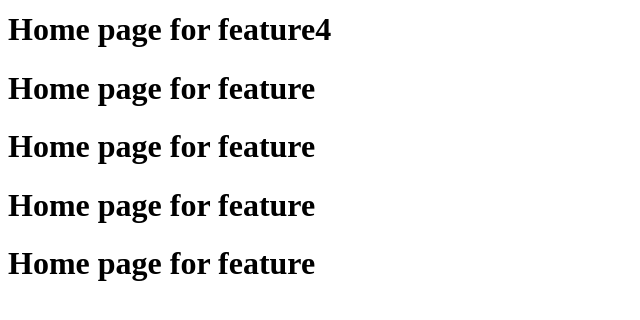
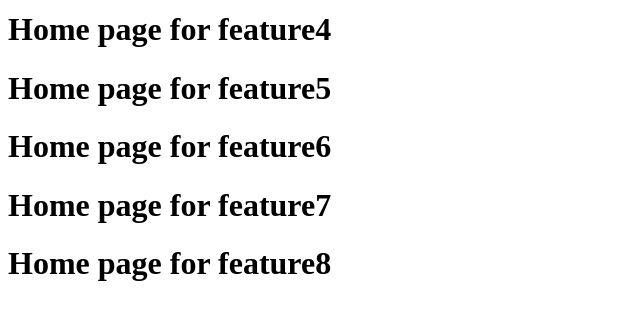
Before and after one commit to techhimanshu-beep/git-rebase, a plain HTML site: page index.html in a window 1280 px wide. Shown: the part 244-564 px from the top of the page, without its empty margins (0-640 px from the left). Drawn offline with Linux system fonts and the light colour scheme.

Commit message:
add 5678

```diff
--- a/index.html
+++ b/index.html
@@ -16,10 +16,10 @@
     <h1>Home page for feature4</h1>
 
 
-    <h1>Home page for feature</h1>
-    <h1>Home page for feature</h1>
-    <h1>Home page for feature</h1>
-    <h1>Home page for feature</h1>
+    <h1>Home page for feature5</h1>
+    <h1>Home page for feature6</h1>
+    <h1>Home page for feature7</h1>
+    <h1>Home page for feature8</h1>
 
 </body>
 </html>
```
